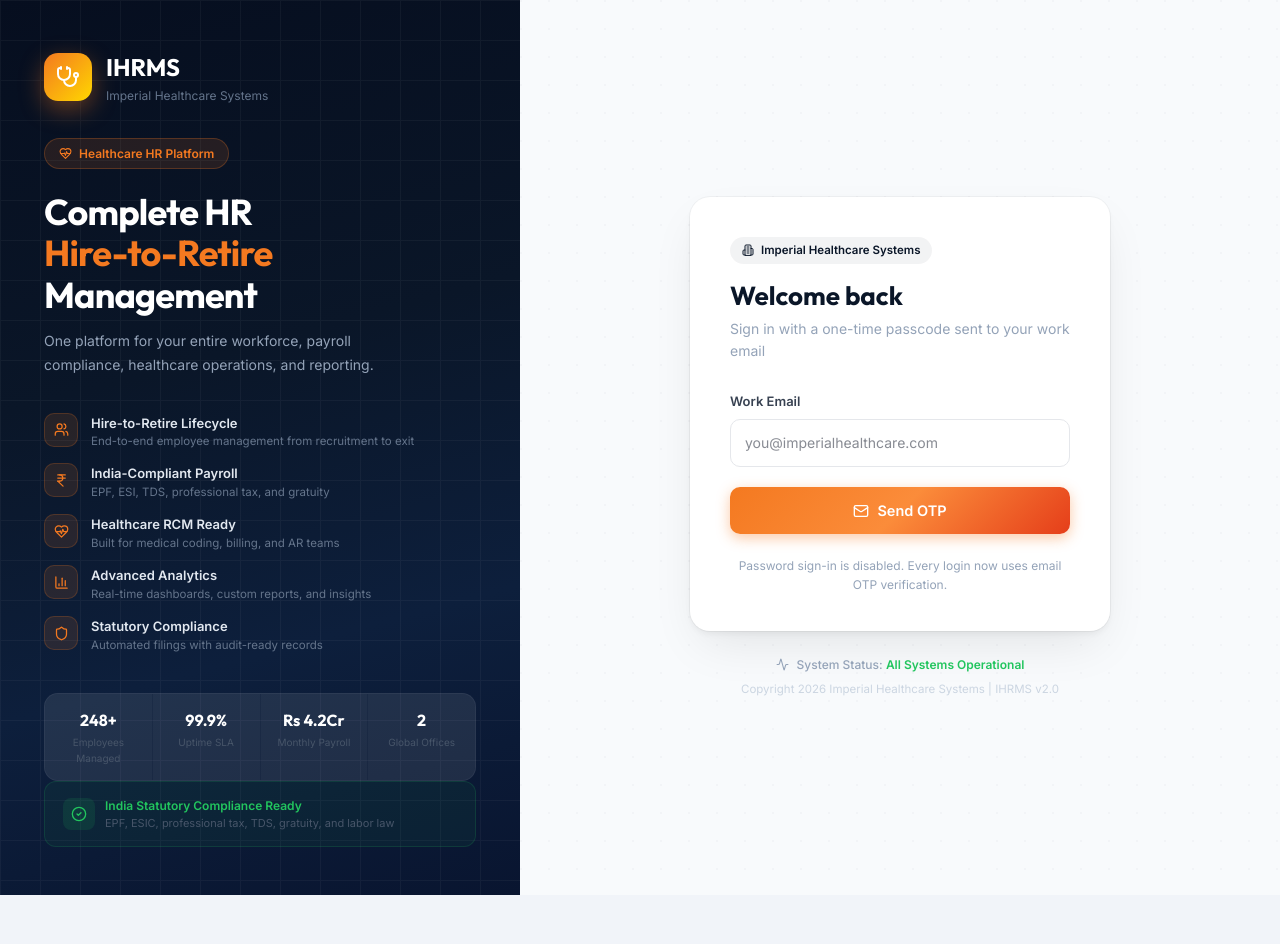
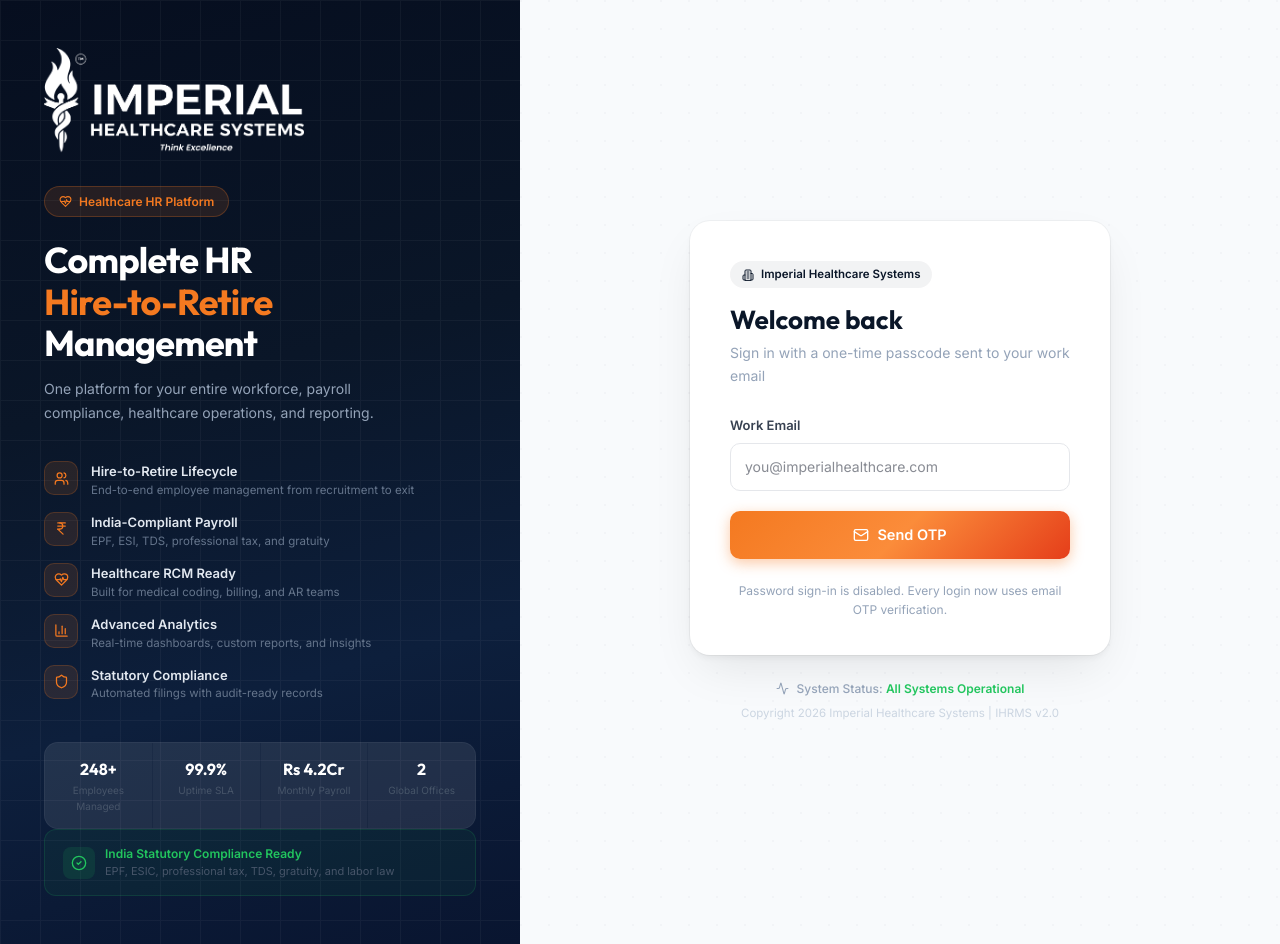
Before and after one commit to Imperial-Healthcare-Systems/IHRMS, a Next.js app: page /login in a window 1280 px wide. Before the commit the page ends 895 px from the top, so only its background shows below. Built offline with nearby package versions, Linux system fonts and the light colour scheme.

Commit message:
Logo Placed

```diff
--- a/app/(modules)/payroll/page.tsx
+++ b/app/(modules)/payroll/page.tsx
@@ -324,9 +324,8 @@
     *{margin:0;padding:0;box-sizing:border-box}
     body{font-family:'Segoe UI',Arial,sans-serif;font-size:13px;color:#1f2937;padding:32px}
     .header{text-align:center;padding-bottom:16px;border-bottom:3px solid #E8622A;margin-bottom:20px}
-    .company-logo{display:inline-flex;align-items:center;gap:10px;margin-bottom:6px}
-    .logo-box{width:40px;height:40px;border-radius:10px;background:#E8622A;color:#fff;font-weight:800;font-size:14px;display:flex;align-items:center;justify-content:center}
-    .company-name{font-size:18px;font-weight:800;color:#111}
+    .company-logo{display:flex;justify-content:center;margin-bottom:8px}
+    .company-logo img{height:60px;width:auto}
     .company-addr{font-size:11px;color:#6b7280;margin-top:4px}
     .badge{display:inline-block;padding:3px 12px;border-radius:20px;font-size:11px;font-weight:700;background:#fff7ed;color:#c2410c;border:1px solid #fed7aa;margin-top:8px}
     .grid2{display:grid;grid-template-columns:1fr 1fr;gap:20px;margin-bottom:20px}
@@ -352,8 +351,7 @@
   </style></head><body>
   <div class="header">
     <div class="company-logo">
-      <div class="logo-box">IH</div>
-      <span class="company-name">Imperial Healthcare</span>
+      <img src="/imperial-logo-color.png" alt="Imperial Healthcare Systems" />
     </div>
     <div class="company-addr">123 Business Park, Whitefield, Bengaluru – 560066</div>
     <div class="badge">Payslip · ${period}</div>
@@ -556,9 +554,9 @@
         <div style={{ padding: '24px' }}>
           {/* Company header */}
           <div style={{ textAlign: 'center', marginBottom: 20, paddingBottom: 16, borderBottom: '2px solid #E8622A' }}>
-            <div style={{ display: 'inline-flex', alignItems: 'center', gap: 8, marginBottom: 4 }}>
-              <div style={{ width: 36, height: 36, borderRadius: 10, background: '#E8622A', display: 'flex', alignItems: 'center', justifyContent: 'center', color: '#fff', fontSize: '0.875rem', fontWeight: 700 }}>IH</div>
-              <span style={{ fontSize: '1.125rem', fontWeight: 800, color: 'var(--color-gray-900)' }}>Imperial Healthcare</span>
+            <div style={{ display: 'flex', justifyContent: 'center', marginBottom: 4 }}>
+              {/* eslint-disable-next-line @next/next/no-img-element */}
+              <img src="/imperial-logo-color.png" alt="Imperial Healthcare Systems" style={{ height: 56, width: 'auto' }} />
             </div>
             <p style={{ fontSize: '0.75rem', color: 'var(--color-gray-400)' }}>123 Business Park, Whitefield, Bengaluru – 560066</p>
             <span className="badge" style={{ marginTop: 8, background: '#fff7ed', color: '#c2410c', border: '1px solid #fed7aa', display: 'inline-flex' }}>
--- a/app/login/page.tsx
+++ b/app/login/page.tsx
@@ -15,7 +15,6 @@
   Loader2,
   Mail,
   Shield,
-  Stethoscope,
   Users,
 } from 'lucide-react'
 
@@ -164,14 +163,13 @@
       >
         <div style={{ position: 'absolute', inset: 0, opacity: 0.04, backgroundImage: 'linear-gradient(#ffffff 1px, transparent 1px), linear-gradient(90deg, #ffffff 1px, transparent 1px)', backgroundSize: '40px 40px' }} />
         <div style={{ position: 'relative', zIndex: 1, display: 'flex', flexDirection: 'column', height: '100%' }}>
-          <div style={{ display: 'flex', alignItems: 'center', gap: '14px', marginBottom: '32px' }}>
-            <div style={{ width: '48px', height: '48px', borderRadius: '14px', background: 'linear-gradient(135deg, #F47920 0%, #FFD700 100%)', display: 'flex', alignItems: 'center', justifyContent: 'center', boxShadow: '0 8px 24px rgba(244,121,32,0.4)' }}>
-              <Stethoscope size={24} color="#ffffff" />
-            </div>
-            <div>
-              <div style={{ color: '#FFFFFF', fontWeight: 800, fontSize: '24px', fontFamily: "'Outfit', sans-serif" }}>IHRMS</div>
-              <p style={{ color: '#64748B', fontSize: '12px' }}>Imperial Healthcare Systems</p>
-            </div>
+          <div style={{ marginBottom: '32px' }}>
+            {/* eslint-disable-next-line @next/next/no-img-element */}
+            <img
+              src="/imperial-logo-white.png"
+              alt="Imperial Healthcare Systems"
+              style={{ width: 260, height: 'auto', mixBlendMode: 'screen' }}
+            />
           </div>
 
           <div style={{ flex: 1 }}>
@@ -230,14 +228,13 @@
       <div style={{ flex: 1, display: 'flex', alignItems: 'center', justifyContent: 'center', background: '#F8FAFC', padding: '32px 24px', position: 'relative', overflow: 'hidden' }}>
         <div style={{ position: 'absolute', inset: 0, opacity: 0.025, backgroundImage: 'radial-gradient(circle at 1px 1px, #0A1628 1px, transparent 0)', backgroundSize: '28px 28px' }} />
         <div style={{ width: '100%', maxWidth: '420px', position: 'relative', zIndex: 1 }}>
-          <div className="flex lg:hidden" style={{ display: 'flex', alignItems: 'center', justifyContent: 'center', gap: '12px', marginBottom: '32px' }}>
-            <div style={{ width: '40px', height: '40px', borderRadius: '12px', background: 'linear-gradient(135deg, #F47920 0%, #FFD700 100%)', display: 'flex', alignItems: 'center', justifyContent: 'center' }}>
-              <Stethoscope size={20} color="#ffffff" />
-            </div>
-            <div>
-              <span style={{ fontWeight: 800, fontSize: '20px', color: '#0A1628', fontFamily: "'Outfit', sans-serif" }}>IHRMS</span>
-              <p style={{ fontSize: '11px', color: '#94A3B8' }}>Imperial Healthcare Systems</p>
-            </div>
+          <div className="flex lg:hidden" style={{ display: 'flex', justifyContent: 'center', marginBottom: '32px' }}>
+            {/* eslint-disable-next-line @next/next/no-img-element */}
+            <img
+              src="/imperial-logo-color.png"
+              alt="Imperial Healthcare Systems"
+              style={{ width: 220, height: 'auto' }}
+            />
           </div>
 
           <div style={cardStyle}>
--- a/components/layout/Sidebar.tsx
+++ b/components/layout/Sidebar.tsx
@@ -179,36 +179,25 @@
       >
         {/* ── Logo ── */}
         <div
-          className="flex items-center gap-3 shrink-0"
-          style={{ padding: '18px 16px 16px', borderBottom: '1px solid rgba(255,255,255,0.06)' }}
+          className="flex items-center shrink-0"
+          style={{ padding: '12px 14px 12px', borderBottom: '1px solid rgba(255,255,255,0.06)', gap: 6 }}
         >
-          <div
-            style={{
-              width: 36, height: 36, borderRadius: 10, flexShrink: 0,
-              background: 'linear-gradient(135deg, #F47920 0%, #FFB347 100%)',
-              display: 'flex', alignItems: 'center', justifyContent: 'center',
-              boxShadow: '0 4px 12px rgba(244,121,32,0.45)',
-            }}
-          >
-            <Image src="/logo.svg" alt="IHRMS" width={22} height={22} style={{ filter: 'brightness(0) invert(1)' }} />
-          </div>
-
-          <div style={{ flex: 1, minWidth: 0 }}>
-            <div className="flex items-baseline gap-1.5">
-              <span style={{ color: '#FFFFFF', fontWeight: 700, fontSize: 17, letterSpacing: '-0.4px', fontFamily: "'Outfit', sans-serif" }}>
-                IHRMS
-              </span>
-              <span style={{
-                background: 'rgba(244,121,32,0.2)', color: '#F59E0B',
-                fontSize: 9, fontWeight: 700, padding: '2px 6px', borderRadius: 20,
-                border: '1px solid rgba(245,158,11,0.25)', letterSpacing: '0.3px',
-              }}>
-                v2.0
-              </span>
-            </div>
-            <p style={{ color: '#344563', fontSize: 10, marginTop: 1, letterSpacing: '0.2px', whiteSpace: 'nowrap', overflow: 'hidden', textOverflow: 'ellipsis' }}>
-              Imperial Healthcare Systems
-            </p>
+          {/* White logo — mix-blend-mode:screen makes the black bg invisible on dark navbar */}
+          <div style={{ flex: 1, minWidth: 0, display: 'flex', alignItems: 'center' }}>
+            <Image
+              src="/imperial-logo-white.png"
+              alt="Imperial Healthcare Systems"
+              width={180}
+              height={56}
+              style={{
+                width: '100%',
+                maxWidth: 180,
+                height: 'auto',
+                objectFit: 'contain',
+                mixBlendMode: 'screen',
+              }}
+              priority
+            />
           </div>
 
           {/* Mobile close button */}
```
Also changed, not shown: public/imperial-logo-color.png (added), public/imperial-logo-white.png (added).
